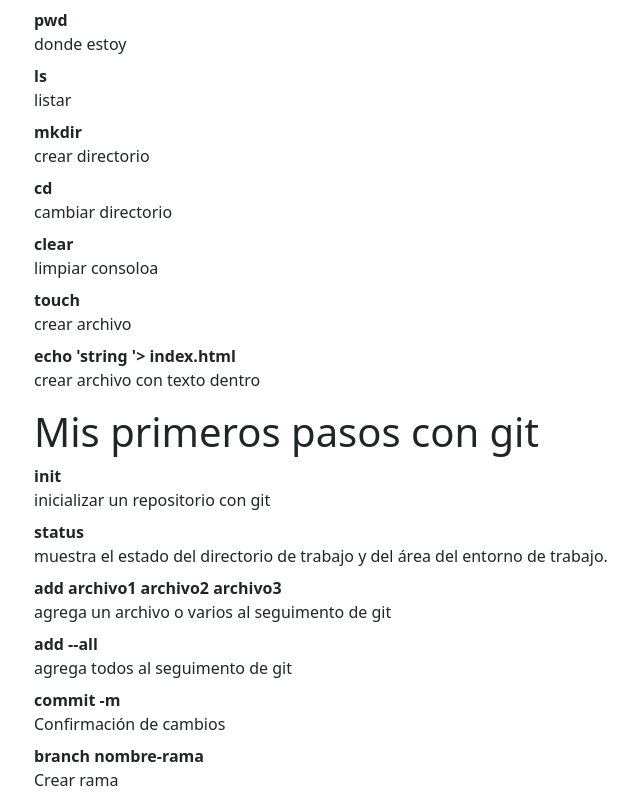
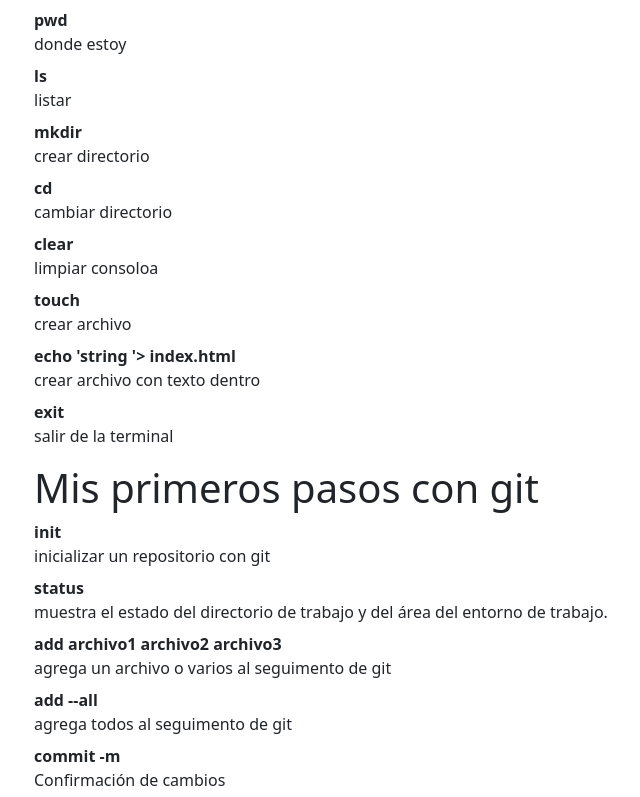
Before and after one commit to JRPT82/cheetsheet-git, a plain HTML site: page index.html in a window 1280 px wide. Shown: the top 797 px of the page, without its empty margins (48-688 px from the left). Drawn offline with nearby package versions, Linux system fonts and the light colour scheme.

Commit message:
añado exit

```diff
--- a/index.html
+++ b/index.html
@@ -26,6 +26,8 @@
         <dd> crear archivo </dd>
         <dt>  echo 'string '> index.html</dt>
         <dd> crear archivo con texto dentro</dd>
+        <dt>exit</dt>
+        <dd>salir de la terminal</dd>
     </dl>
     <h1> Mis primeros pasos con git</h1>
     <dl>
@@ -60,7 +62,8 @@
         <dt>Actualizar desde repositorio remoto</dt>
         <dd>clone</dd>
         <dt>clona un repositorio en otro equipo</dt>
-    </dl>    <
+
+    </dl>
 
    </div>
 </body>
```
